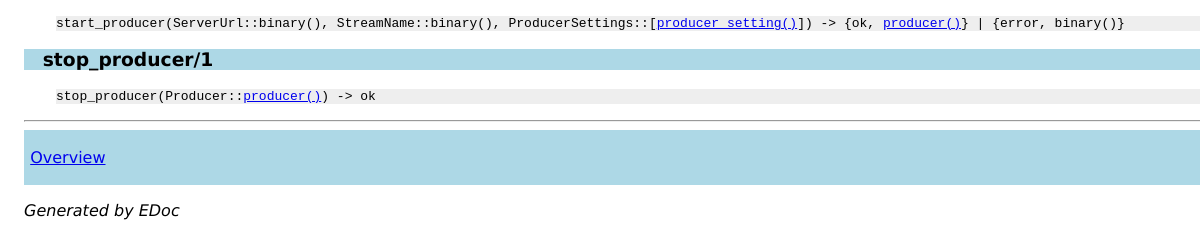
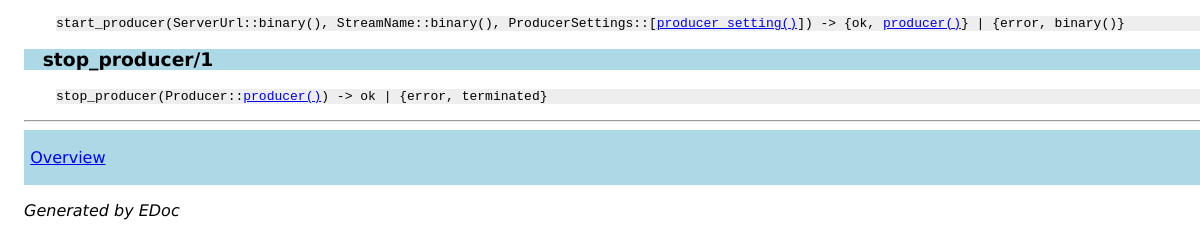
Before and after one commit to hstreamdb/hstreamdb_erl-rs, a plain HTML site: page hstreamdb.html in a window 1280 px wide. Shown: the part 2129-2368 px from the top of the page, 0-1200 px from the left. Drawn offline with Linux system fonts and the light colour scheme.

Commit message:
Deploying to gh-pages from @ hstreamdb/hstreamdb_erl-rs@d85363915db3b3f1508995eadec039ac51eed932 🚀

```diff
--- a/hstreamdb.html
+++ b/hstreamdb.html
@@ -135,7 +135,7 @@
 
 <h3 class="function"><a name="stop_producer-1">stop_producer/1</a></h3>
 <div class="spec">
-<p><tt>stop_producer(Producer::<a href="#type-producer">producer()</a>) -&gt; ok</tt><br></p>
+<p><tt>stop_producer(Producer::<a href="#type-producer">producer()</a>) -&gt; ok | {error, terminated}</tt><br></p>
 <p> </p>
 </div>
 <hr>
```
